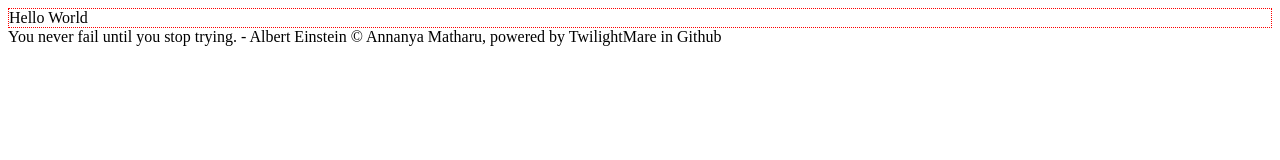
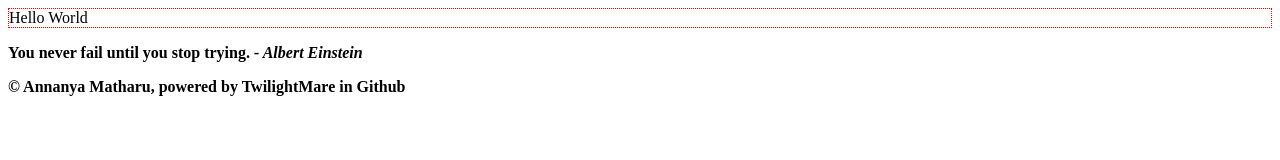
Before and after one commit to TwilightMare/HellowWorld2-github.io, a plain HTML site: page index.html in a window 1280 px wide. Drawn offline with Linux system fonts and the light colour scheme.

Commit message:
Update index.html

```diff
--- a/index.html
+++ b/index.html
@@ -25,8 +25,10 @@
     <section><article></article></section>
   </body>
   <footer>
-    You never fail until you stop trying.
-    - Albert Einstein
-    &copy Annanya Matharu, powered by TwilightMare in Github
+    <p>
+      <strong>You never fail until you stop trying.<strong>
+        <em>- Albert Einstein</em>
+    </p>
+    <p>&copy Annanya Matharu, powered by TwilightMare in Github</p>
   </footer>
 </html>
```
